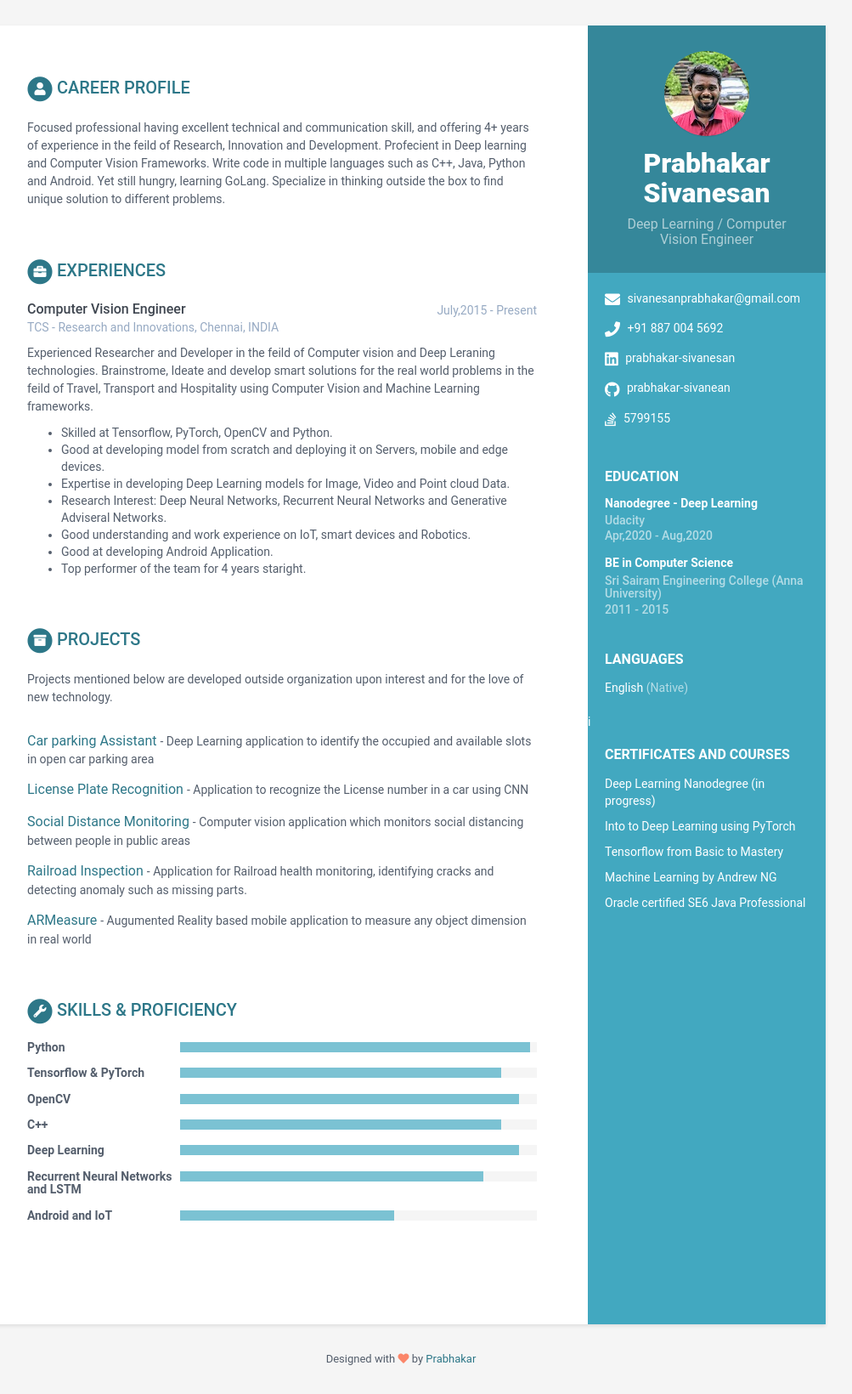
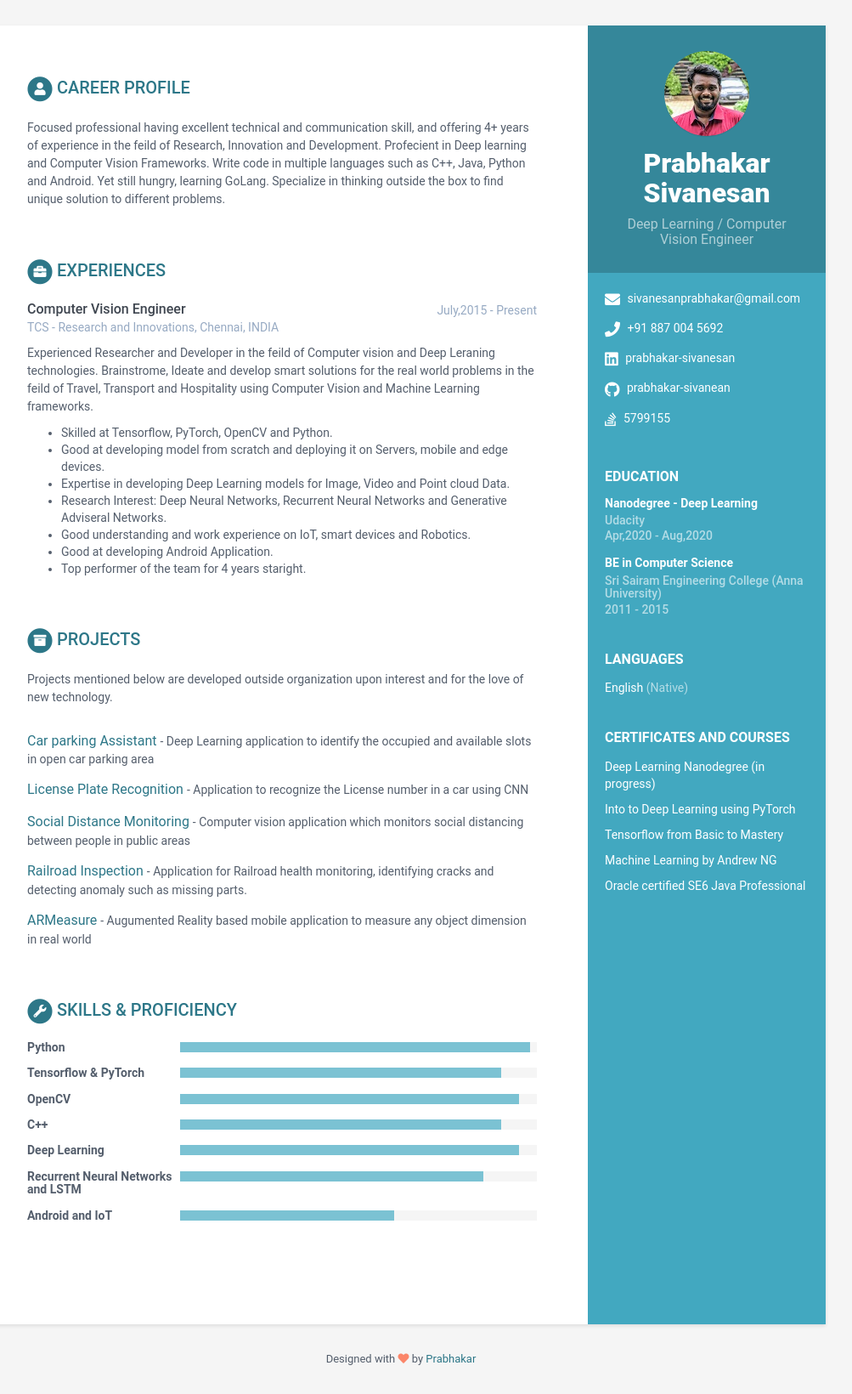
Before and after one commit to prabhakar-sivanean/me, a Jekyll site: the page built from index.html, in a window 1280 px wide. Shown: the whole page at 85% size, without its empty margins (168-1171 px from the left). Built offline with Jekyll 4.4.1, drawn with Linux system fonts in a browser that asks for light colours.

```diff
--- a/_includes/interests.html
+++ b/_includes/interests.html
@@ -1,4 +1,4 @@
-i{% assign interests = site.data.data.sidebar.interests %}
+{% assign interests = site.data.data.sidebar.interests %}
 {% if interests %}
 <div class="interests-container container-block">
 
```
